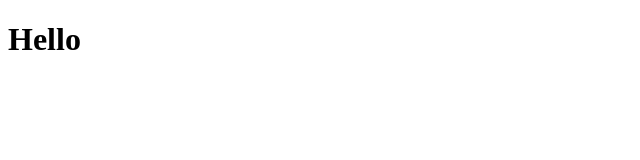
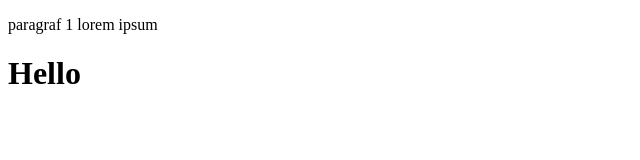
Before and after one commit to regitron/git-practice, a plain HTML site: page index.html in a window 1280 px wide. Shown: the whole page, without its empty margins (0-640 px from the left). Drawn offline with Linux system fonts and the light colour scheme.

Commit message:
paragraf

```diff
--- a/index.html
+++ b/index.html
@@ -7,6 +7,7 @@
     <title>Git Practice</title>
 </head>
 <body>
+<p>paragraf 1 lorem ipsum</p>
 <h1>Hello</h1>
 
 </body>
```
